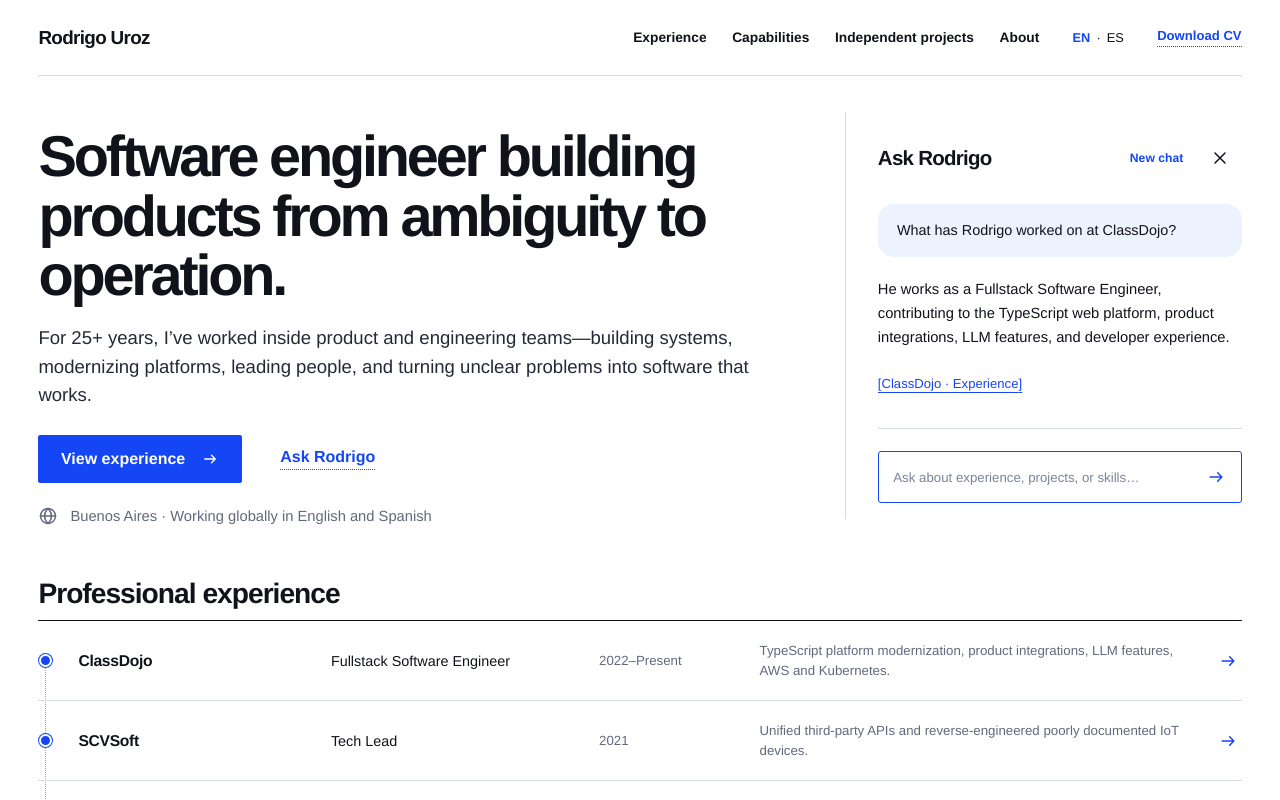
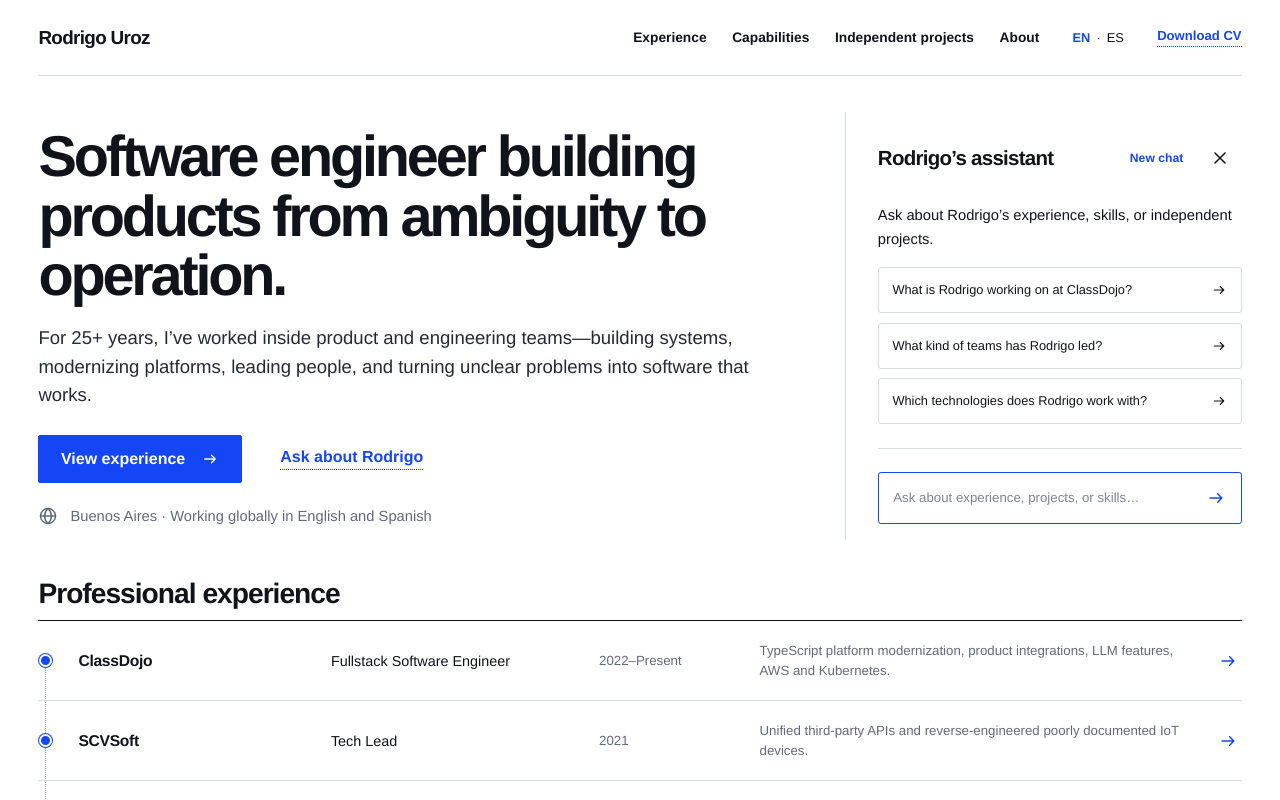
Before and after one commit to rodrigouroz/ask-resume, a React (Vite) app: page / in a window 1280 px wide. Shown: the top 800 px of the page. Built offline with nearby package versions, Linux system fonts and the light colour scheme.

Commit message:
fix: start assistant from honest empty state

```diff
--- a/src/App.tsx
+++ b/src/App.tsx
@@ -51,7 +51,7 @@ export function App() {
       <div id="top" className="page-shell">
         <Header language={language} onLanguageChange={changeLanguage} />
         <main id="main-content" className={chatOpen ? "chat-is-open" : ""}>
-          <Hero language={language} onAsk={ask} />
+          <Hero language={language} onOpenAssistant={() => setChatOpen(true)} />
           <ExperienceSection language={language} onAsk={ask} />
           <CapabilitiesSection language={language} />
           <ProjectsSection language={language} onAsk={ask} />
--- a/src/assistant/sources.ts
+++ b/src/assistant/sources.ts
@@ -3,8 +3,8 @@ import type { Citation, SectionId } from "./contracts";
 
 const labels: Readonly<Record<string, Record<Language, string>>> = {
   "assistant-identity": {
-    en: "Ask Rodrigo · Assistant identity",
-    es: "Ask Rodrigo · Identidad del asistente",
+    en: "Rodrigo’s assistant · Identity",
+    es: "Asistente de Rodrigo · Identidad",
   },
   "career-overview": {
     en: "Professional experience overview",
--- a/src/components/ChatAssistant.tsx
+++ b/src/components/ChatAssistant.tsx
@@ -53,12 +53,12 @@ export function ChatAssistant({
     <>
       <button className="desktop-chat-tab" type="button" onClick={onOpen} hidden={open}>
         <ChatIcon />
-        Ask Rodrigo
+        {text(copy.chat.cta)}
       </button>
 
       <button className="mobile-chat-bar" type="button" onClick={onOpen}>
         <ChatIcon />
-        Ask Rodrigo
+        {text(copy.chat.cta)}
       </button>
 
       <div
@@ -67,15 +67,15 @@ export function ChatAssistant({
         aria-hidden="true"
       />
 
-      <aside className={`chat-panel ${open ? "is-open" : ""}`} aria-label="Ask Rodrigo">
+      <aside className={`chat-panel ${open ? "is-open" : ""}`} aria-label={text(copy.chat.title)}>
         <div className="chat-handle" aria-hidden="true" />
         <div className="chat-header">
-          <h2>Ask Rodrigo</h2>
+          <h2>{text(copy.chat.title)}</h2>
           <div className="chat-header-actions">
             <button className="new-chat-button" type="button" onClick={onNewChat}>
               {text(copy.chat.newChat)}
             </button>
-            <button type="button" aria-label="Close Ask Rodrigo" onClick={onClose}>
+            <button type="button" aria-label={text(copy.chat.close)} onClick={onClose}>
               <CloseIcon />
             </button>
           </div>
@@ -83,12 +83,16 @@ export function ChatAssistant({
 
         <div className="chat-transcript" aria-live="polite">
           {turns.length === 0 && pendingQuestion === null ? (
-            <div className="chat-turn">
-              <p className="chat-question">{text(copy.chat.initialQuestion)}</p>
-              <p className="chat-answer">{text(copy.chat.initialAnswer)}</p>
-              <a className="chat-source" href="#experience" onClick={onClose}>
-                [{sourceLabel("classdojo-current-role", language)}]
-              </a>
+            <div className="chat-empty-state">
+              <p>{text(copy.chat.welcome)}</p>
+              <div className="chat-suggestions">
+                {copy.chat.suggestions[language].map((suggestion) => (
+                  <button type="button" onClick={() => onAsk(suggestion)} key={suggestion}>
+                    {suggestion}
+                    <ArrowRightIcon />
+                  </button>
+                ))}
+              </div>
             </div>
           ) : null}
           {turns.map(({ question: turnQuestion, response }) => (
--- a/src/components/ResumeSections.tsx
+++ b/src/components/ResumeSections.tsx
@@ -15,7 +15,12 @@ type SectionProps = {
   onAsk: (question: string) => void;
 };
 
-export function Hero({ language, onAsk }: SectionProps) {
+type HeroProps = {
+  language: Language;
+  onOpenAssistant: () => void;
+};
+
+export function Hero({ language, onOpenAssistant }: HeroProps) {
   const text = (value: Record<Language, string>) => value[language];
 
   return (
@@ -28,12 +33,8 @@ export function Hero({ language, onAsk }: SectionProps) {
             {text(copy.hero.action)}
             <ArrowRightIcon />
           </a>
-          <button
-            className="text-link hero-ask"
-            type="button"
-            onClick={() => onAsk(text(copy.chat.initialQuestion))}
-          >
-            Ask Rodrigo
+          <button className="text-link hero-ask" type="button" onClick={onOpenAssistant}>
+            {text(copy.chat.cta)}
           </button>
           <a className="secondary-button mobile-hero-download" href={externalLinks.cv} download>
             {text(copy.download)}
@@ -227,8 +228,8 @@ export function ContactSection({ language }: { language: Language }) {
         <p>© 2026 Rodrigo Uroz</p>
         <p>
           {language === "en"
-            ? "Ask Rodrigo uses curated professional sources. Chats are not stored by this site."
-            : "Ask Rodrigo usa fuentes profesionales curadas. Este sitio no guarda los chats."}
+            ? "Rodrigo’s assistant uses curated professional sources. Chats are not stored by this site."
+            : "El asistente de Rodrigo usa fuentes profesionales curadas. Este sitio no guarda los chats."}
         </p>
       </div>
     </footer>
--- a/src/content.ts
+++ b/src/content.ts
@@ -67,18 +67,28 @@ export const copy = {
     },
   },
   chat: {
-    title: "Ask Rodrigo",
+    title: { en: "Rodrigo’s assistant", es: "Asistente de Rodrigo" },
+    cta: { en: "Ask about Rodrigo", es: "Preguntá sobre Rodrigo" },
+    close: { en: "Close Rodrigo’s assistant", es: "Cerrar asistente de Rodrigo" },
+    welcome: {
+      en: "Ask about Rodrigo’s experience, skills, or independent projects.",
+      es: "Preguntá sobre la experiencia, habilidades o proyectos independientes de Rodrigo.",
+    },
+    suggestions: {
+      en: [
+        "What is Rodrigo working on at ClassDojo?",
+        "What kind of teams has Rodrigo led?",
+        "Which technologies does Rodrigo work with?",
+      ],
+      es: [
+        "¿En qué trabaja Rodrigo en ClassDojo?",
+        "¿Qué tipo de equipos lideró Rodrigo?",
+        "¿Con qué tecnologías trabaja Rodrigo?",
+      ],
+    },
     placeholder: {
       en: "Ask about experience, projects, or skills…",
       es: "Preguntá sobre experiencia, proyectos o habilidades…",
-    },
-    initialQuestion: {
-      en: "What has Rodrigo worked on at ClassDojo?",
-      es: "¿En qué trabajó Rodrigo en ClassDojo?",
-    },
-    initialAnswer: {
-      en: "He works as a Fullstack Software Engineer, contributing to the TypeScript web platform, product integrations, LLM features, and developer experience.",
-      es: "Trabaja como Fullstack Software Engineer, contribuyendo a la plataforma web en TypeScript, integraciones de producto, funcionalidades con LLMs y la experiencia de desarrollo.",
     },
     contact: { en: "Contact Rodrigo", es: "Contactar a Rodrigo" },
     newChat: { en: "New chat", es: "Nuevo chat" },
--- a/src/styles.css
+++ b/src/styles.css
@@ -672,6 +672,51 @@ button {
 .chat-turn {
   display: flex;
   flex-direction: column;
+}
+
+.chat-empty-state {
+  display: grid;
+  gap: 1rem;
+}
+
+.chat-empty-state > p {
+  margin: 0;
+  font-size: 0.92rem;
+  line-height: 1.6;
+}
+
+.chat-suggestions {
+  display: grid;
+  gap: 0.6rem;
+}
+
+.chat-suggestions button {
+  min-height: 44px;
+  display: flex;
+  align-items: center;
+  justify-content: space-between;
+  gap: 0.75rem;
+  padding: 0.75rem 0.85rem;
+  border: 1px solid var(--line);
+  border-radius: 3px;
+  color: var(--ink);
+  background: var(--white);
+  font: inherit;
+  font-size: 0.8rem;
+  line-height: 1.4;
+  text-align: left;
+  cursor: pointer;
+}
+
+.chat-suggestions button:hover,
+.chat-suggestions button:focus-visible {
+  border-color: var(--blue);
+  color: var(--blue);
+}
+
+.chat-suggestions svg {
+  width: 16px;
+  flex: 0 0 auto;
 }
 
 .chat-turn + .chat-turn {
```
Also changed, not shown: 2 other files (tests, documents, lock files or other folders).
